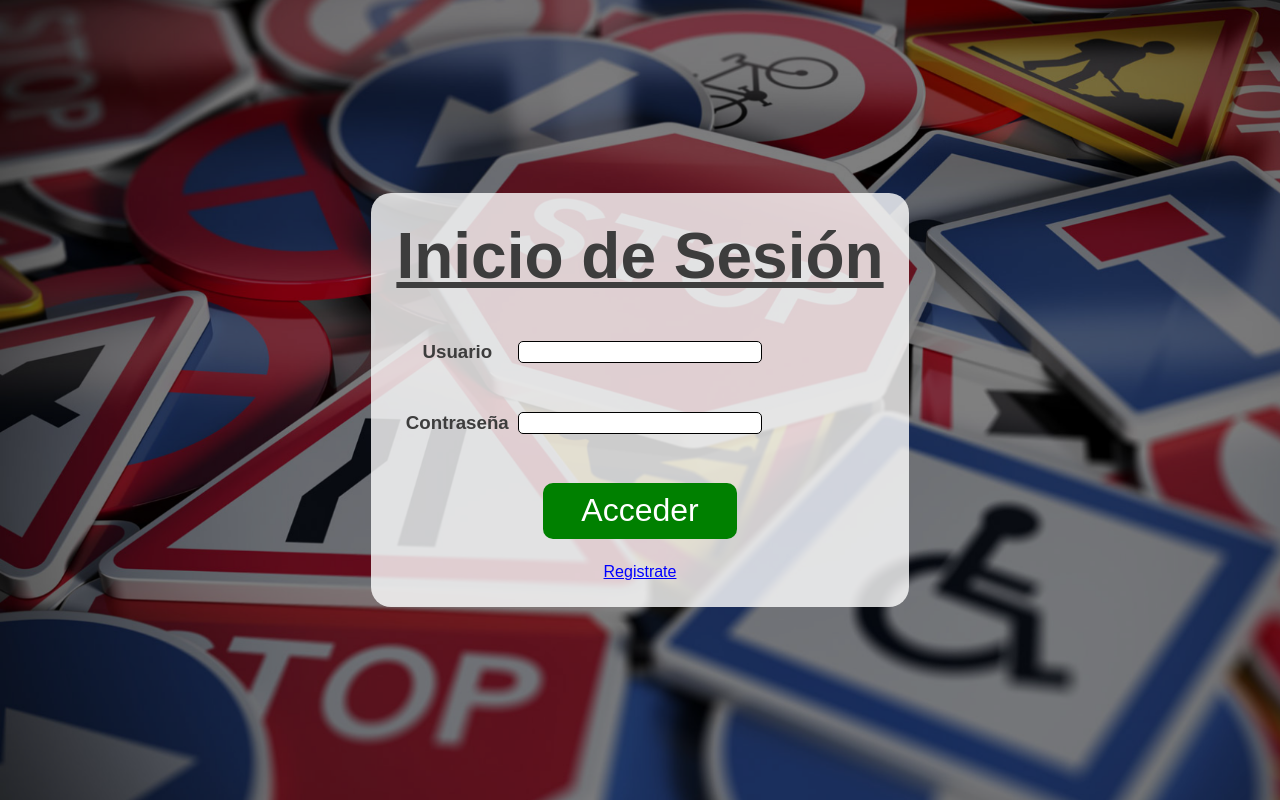
After one commit to migueltortg/Examinator, a PHP site: page /vistas/login.php in a window 1280 px wide. The commit adds this page. Run offline with PHP 8.4, Linux system fonts and the light colour scheme.

Commit message:
Creamos login.html y login.css.Es decir las vistas del login

```diff
--- /dev/null
+++ b/css/login.css
@@ -0,0 +1,68 @@
+*{
+    font-family: Arial;
+    margin: 0;
+    padding: 0;
+    color: white;
+}
+
+body {
+    display: flex;
+    justify-content: center;
+    align-items: center;
+    height: 100vh;
+    margin: 0;
+    background-image: url(img/fondoBienvenida.png);
+    background-size: cover;
+    background-repeat: no-repeat;
+}
+
+#container{
+    text-align: center;
+    background-color: rgba(255, 255, 255, 0.8);
+    border-radius: 20px;
+    padding: 2%;
+}
+
+form{
+    display: flex;
+    flex-direction: column;
+}
+
+form h1{
+    color: #3d3d3d;
+    font-size: 4em;
+    padding-bottom: 10%;
+    text-decoration-line: underline;
+}
+
+form #inputSubmit{
+    background-color: green;
+    font-size: 2em;
+    padding: 2%;
+    margin-left: 30%;
+    margin-right: 30%;
+    border-radius: 10px;
+    border: 0px;
+}
+
+form div{
+    display: grid;
+    grid-template-columns: 25% 50%;
+    margin-bottom: 10%;
+}
+
+form div h3{
+    color: #3d3d3d;
+}
+
+form div input{
+    justify-content: center;
+    text-align: center;
+    border-radius: 5px;
+    border: 1px solid black;
+}
+
+form a{
+    margin-top: 5%;
+    color: blue;
+}
--- /dev/null
+++ b/vistas/login.php
@@ -0,0 +1,26 @@
+<!DOCTYPE html>
+<html lang="en">
+<head>
+    <meta charset="UTF-8">
+    <title>INICIO</title>
+    <link rel="stylesheet" href="../css/login.css">
+</head>
+<body>
+    <div id="container">
+        <form action="../index.php" method="get">
+            <h1>Inicio de Sesión</h1>
+            <div>
+                <h3>Usuario</h3>
+                <input type="text" name="nombre" id="inputNombre">
+            </div>
+            <div>
+                <h3>Contraseña</h3>
+                <input type="text" name="contraseña" id="inputContraseña">
+            </div>
+            <input type="submit" value="Acceder" id="inputSubmit">
+            <a href="https://www.google.es">Registrate</a>
+        </form>
+    </div>
+</body>
+
+</html>
```
Also changed, not shown: index.php (+9 -9 lines), css/img/fondoBienvenida.png (added).
